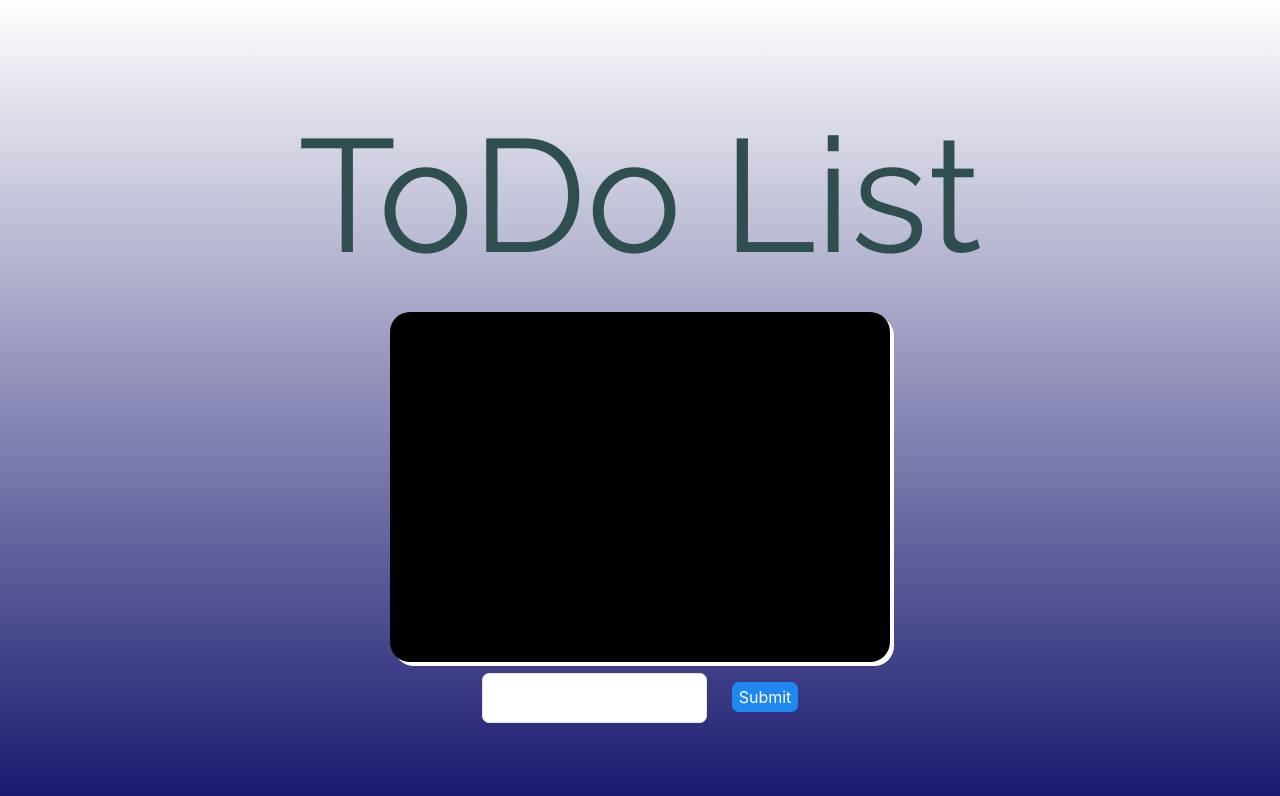
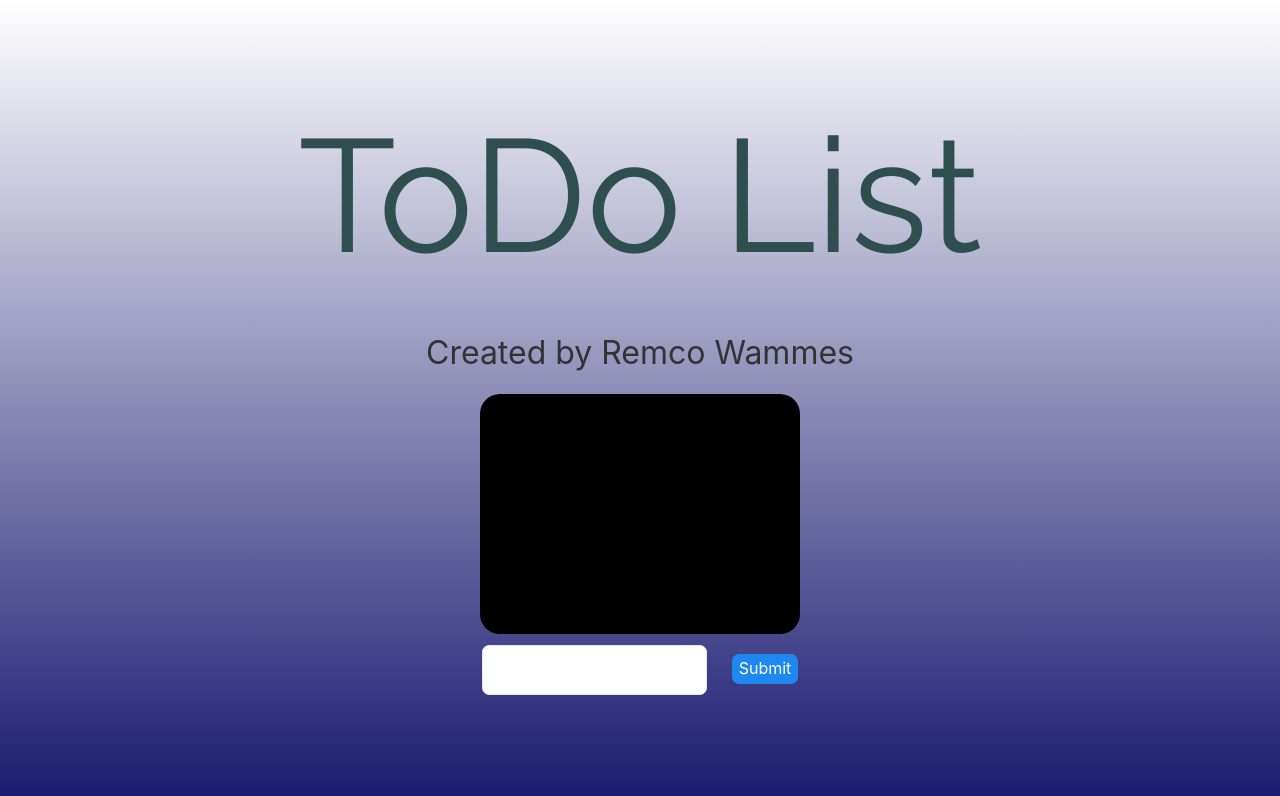
Before and after one commit to Remco2017/todo, a plain HTML site: page index.html in a window 1280 px wide. Drawn offline with Linux system fonts and the light colour scheme.

Commit message:
2.0
Fixed some small bugs. This project will not be maintained. It was an vey small project on javascript. I'm going to change the name of this project to "Very simple ToDo list" and will start an new project what will be much complicater, and were i learn more from.

```diff
--- a/css/style.css
+++ b/css/style.css
@@ -1,3 +1,4 @@
+/* File created by Remco Wammes on 21/08/2018 */
 #container{
     text-align: center;
     width: 100%;
@@ -24,18 +25,19 @@ button{
     margin-left: 25px;
 }
 #remove{
+    margin-top: 20px;
     margin-left: 20px;
 }
 #todolist{
     text-align: center;
     text-decoration: none;
-    box-shadow: 4px 4px white;
+
     border-radius: 20px;
     display: block;
     margin-left: auto;
     margin-right: auto;
-    width: 500px;
-    height: 350px;
+    width: 40vh;
+    height: 30vh;
     background: black;
 }
 li, ul{
--- a/index.html
+++ b/index.html
@@ -1,3 +1,4 @@
+<!-- File created by Remco Wammes on 21/08/2018 -->
 <!DOCTYPE html>
 <html lang="en">
 <head>
@@ -13,6 +14,7 @@
 <body>
   <div id="container">
     <h1>ToDo List</h1>
+    <h2>Created by Remco Wammes</h2>
   <div id="todolist"  style="overflow:auto">
 
     <ul id="list">
```
Also changed, not shown: JavaScript/index.js (+3 -4 lines).
